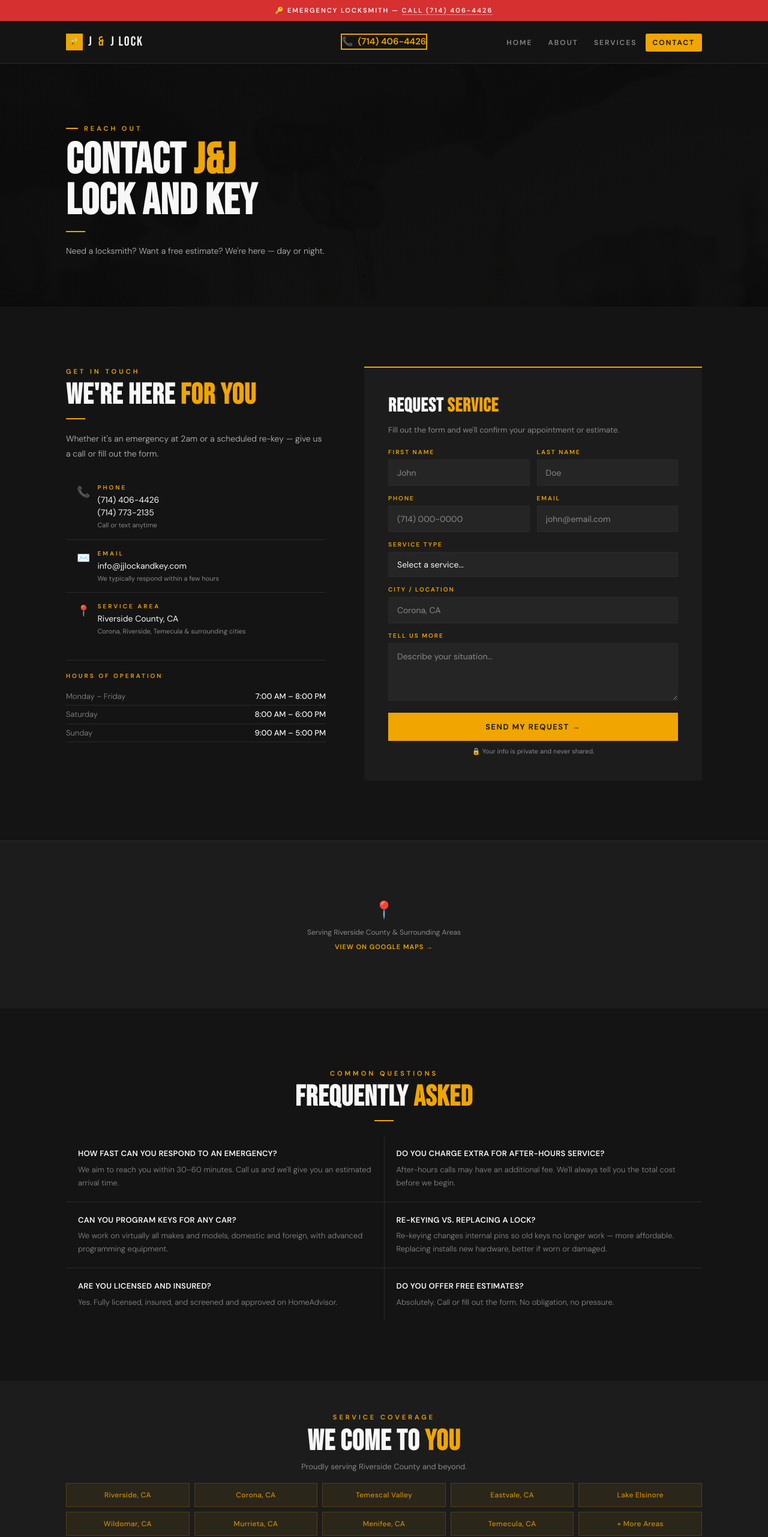
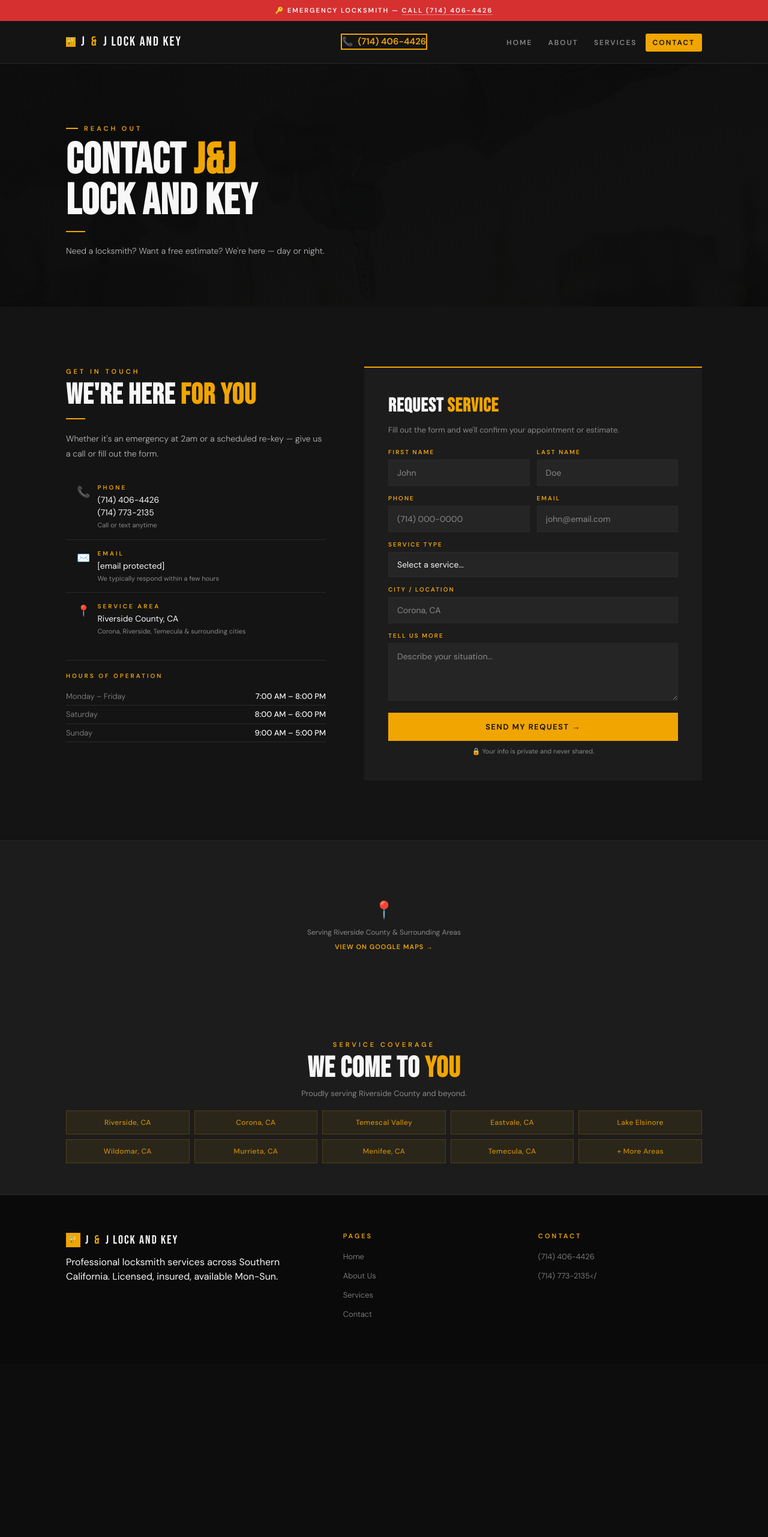
Before and after one commit to dary132/jjlockandkey, a plain HTML site: page contact.html in a window 1280 px wide. Shown: the top 2562 px of the page at 60% size. After the commit the page ends 2274 px from the top, so only its background shows below. Drawn offline with Linux system fonts and the light colour scheme.

Commit message:
Add files via upload

```diff
--- a/contact.html
+++ b/contact.html
@@ -5,13 +5,14 @@
 <meta name="viewport" content="width=device-width, initial-scale=1.0">
 <title>Contact Us – J&J Lock and Key | Request Service</title>
 <link rel="stylesheet" href="style.css">
+<link rel="icon" type="image/png" href="JJLockLogo.png">
 </head>
 <body>
 <div class="strip"><p>🔑 Emergency Locksmith — <a href="tel:+17144064426">Call (714) 406-4426</a></p></div>
 <nav class="nav">
   <div class="wrap">
     <div class="nav__inner">
-      <a href="index.html" class="nav__logo"><div class="nav__logo-mark">🔐</div>J<span>&amp;</span>J Lock</a>
+      <a href="index.html" class="nav__logo"><div class="nav__logo-mark">🔐</div>J<span>&amp;</span>J Lock and Key</a>
       <a href="tel:+17144064426" class="nav__phone-mobile">📞 (714) 406-4426</a>
       <a href="tel:+17144064426" class="nav__phone-desktop">(714) 406-4426</a>
       <ul class="nav__links">
@@ -30,7 +31,7 @@
 <div class="nav__scrim" id="scrim"></div>
 <div class="nav__drawer" id="drawer">
   <div class="nav__drawer-top">
-    <div class="nav__drawer-logo"><div class="nav__logo-mark">🔐</div>J<span>&amp;</span>J Lock</div>
+    <div class="nav__drawer-logo"><div class="nav__logo-mark">🔐</div>J<span>&amp;</span>J Lock and Key</div>
     <button class="nav__drawer-close" id="drawerClose">✕</button>
   </div>
   <div class="nav__drawer-phone">
@@ -62,7 +63,7 @@
 <div class="nav__scrim" id="scrim"></div>
 <div class="nav__drawer" id="drawer">
   <div class="nav__drawer-top">
-    <div class="nav__drawer-logo"><div class="nav__logo-mark">🔐</div>J<span>&amp;</span>J Lock</div>
+    <div class="nav__drawer-logo"><div class="nav__logo-mark">🔐</div>J<span>&amp;</span>J Lock and Key</div>
     <button class="nav__drawer-close" id="drawerClose">✕</button>
   </div>
   <div class="nav__drawer-phone">
@@ -127,7 +128,7 @@
         <p style="font-size:14px;font-weight:300;color:#bbb;line-height:1.75;margin-bottom:22px;">Whether it's an emergency at 2am or a scheduled re-key — give us a call or fill out the form.</p>
         <div class="contact-cards">
           <div class="cc"><div class="cc__icon">📞</div><div><span class="cc__label">Phone</span><div class="cc__val"><a href="tel:+17144064426">(714) 406-4426</a><br><a href="tel:+17147732135">(714) 773-2135</a></div><span class="cc__note">Call or text anytime</span></div></div>
-          <div class="cc"><div class="cc__icon">✉️</div><div><span class="cc__label">Email</span><div class="cc__val"><a href="mailto:info@jjlockandkey.com">info@jjlockandkey.com</a></div><span class="cc__note">We typically respond within a few hours</span></div></div>
+          <div class="cc"><div class="cc__icon">✉️</div><div><span class="cc__label">Email</span><div class="cc__val"><a href="/cdn-cgi/l/email-protection#bfd6d1d9d0ffd5d5d3d0dcd4ded1dbd4dac691dcd0d2"><span class="__cf_email__" data-cfemail="2d44434b426d474741424e464c4349464854034e4240">[email&#160;protected]</span></a></div><span class="cc__note">We typically respond within a few hours</span></div></div>
           <div class="cc"><div class="cc__icon">📍</div><div><span class="cc__label">Service Area</span><div class="cc__val">Riverside County, CA</div><span class="cc__note">Corona, Riverside, Temecula &amp; surrounding cities</span></div></div>
         </div>
         <div class="hours">
@@ -181,24 +182,6 @@
   <a href="https://www.google.com/maps/search/Riverside+County+CA" target="_blank">View on Google Maps →</a>
 </div>
 
-<section class="section section--dark">
-  <div class="wrap">
-    <div class="center">
-      <span class="label" style="display:block;margin-bottom:8px;">Common Questions</span>
-      <h2 class="d3" style="margin-bottom:4px;">Frequently <span class="gold">Asked</span></h2>
-      <div class="line line--c"></div>
-    </div>
-    <div class="faq-grid">
-      <div class="faq"><div class="faq__q">How fast can you respond to an emergency?</div><p class="faq__a">We aim to reach you within 30–60 minutes. Call us and we'll give you an estimated arrival time.</p></div>
-      <div class="faq"><div class="faq__q">Do you charge extra for after-hours service?</div><p class="faq__a">After-hours calls may have an additional fee. We'll always tell you the total cost before we begin.</p></div>
-      <div class="faq"><div class="faq__q">Can you program keys for any car?</div><p class="faq__a">We work on virtually all makes and models, domestic and foreign, with advanced programming equipment.</p></div>
-      <div class="faq"><div class="faq__q">Re-keying vs. replacing a lock?</div><p class="faq__a">Re-keying changes internal pins so old keys no longer work — more affordable. Replacing installs new hardware, better if worn or damaged.</p></div>
-      <div class="faq"><div class="faq__q">Are you licensed and insured?</div><p class="faq__a">Yes. Fully licensed, insured, and screened and approved on HomeAdvisor.</p></div>
-      <div class="faq"><div class="faq__q">Do you offer free estimates?</div><p class="faq__a">Absolutely. Call or fill out the form. No obligation, no pressure.</p></div>
-    </div>
-  </div>
-</section>
-
 <section class="areas">
   <div class="wrap">
     <span class="label" style="display:block;margin-bottom:8px;">Service Coverage</span>
@@ -214,7 +197,7 @@
   </div>
 </section>
 
-<script>
+<script data-cfasync="false" src="/cdn-cgi/scripts/5c5dd728/cloudflare-static/email-decode.min.js"></script><script>
 function handleSubmit(e){
   e.preventDefault();
   var btn=e.target.querySelector('button');
@@ -236,6 +219,4 @@
     </ul></div>
     <div><span class="footer__head">Contact</span><ul class="footer__list">
       <li><a href="tel:+17144064426">(714) 406-4426</a></li>
-      <li><a href="tel:+17147732135">(714) 773-2135</a></li>
-      <li><a href="/cdn-cgi/l/email-protection#a5cccbc3cae5cfcfc9cac6cec4cbc1cec0dc8bc6cac8"><span class="__cf_email__" data-cfemail="6f060109002f050503000c040e010b040a16410c0002">[email&#160;protected]</span></a></li>
-      <li><span>Rive
+      <li><a href="tel:+17147732135">(714) 773-2135</
--- a/style.css
+++ b/style.css
@@ -69,8 +69,8 @@
 /* ─── NAV ─── */
 .nav{background:var(--dark);border-bottom:1px solid var(--border);position:sticky;top:0;z-index:400;}
 .nav__inner{display:grid;grid-template-columns:auto 1fr auto;align-items:center;height:58px;}
-.nav__logo{font-family:var(--d);font-size:20px;letter-spacing:2px;text-transform:uppercase;color:var(--white);display:flex;align-items:center;gap:9px;white-space:nowrap;justify-self:start;}
-.nav__logo-mark{width:28px;height:28px;background:var(--gold);display:flex;align-items:center;justify-content:center;font-size:13px;flex-shrink:0;}
+.nav__logo{font-family:var(--d);font-size:14px;letter-spacing:2px;text-transform:uppercase;color:var(--white);display:flex;align-items:center;gap:9px;white-space:nowrap;justify-self:start;}
+.nav__logo-mark{width:16px;height:16px;background:var(--gold);display:flex;align-items:center;justify-content:center;font-size:13px;flex-shrink:0;}
 .nav__logo span{color:var(--gold);}
 .nav__phone-desktop{display:none;}
 .nav__phone-mobile{justify-self:center;margin-left:-20px;display:flex;align-items:center;gap:6px;border:1.5px solid var(--gold);padding:7px 14px;font-size:12px;font-weight:600;letter-spacing:1px;color:var(--gold);white-space:nowrap;transition:all .2s;}
@@ -114,8 +114,8 @@
 
 /* ─── HERO ─── */
 .hero{position:relative;min-height:100svh;display:flex;align-items:center;overflow:hidden;padding-bottom:70px;}
-.hero__video{position:absolute;inset:0;width:100%;height:100%;object-fit:cover;filter:brightness(.14) saturate(.3);}
-.hero__overlay{position:absolute;inset:0;background:linear-gradient(160deg,rgba(13,13,13,.97) 0%,rgba(13,13,13,.8) 60%,rgba(13,13,13,.25) 100%);}
+.hero__video{position:absolute;inset:0;width:100%;height:100%;object-fit:cover;filter:brightness(.55) saturate(.7);}
+.hero__overlay{position:absolute;inset:0;background:linear-gradient(160deg,rgba(13,13,13,.75) 0%,rgba(13,13,13,.5) 60%,rgba(13,13,13,.15) 100%);}
 .hero__body{position:relative;z-index:2;padding:52px 0;}
 .hero__eyebrow{display:inline-flex;align-items:center;gap:10px;margin-bottom:16px;}
 .hero__eyebrow::before{content:'';width:20px;height:2px;background:var(--gold);}
@@ -383,3 +383,9 @@
   .cf{padding:40px;}
   .map-box{height:280px;}
 }
+
+/* YELP LINK */
+.yelp-link{display:inline-flex;align-items:center;gap:10px;margin-top:22px;background:rgba(255,255,255,.06);border:1px solid rgba(255,255,255,.15);padding:10px 18px;transition:all .2s;color:#ccc;}
+.yelp-link:hover{border-color:#e0201c;background:rgba(224,32,28,.08);}
+.yelp-logo{width:36px;height:auto;}
+.yelp-link span{font-size:12px;font-weight:600;letter-spacing:1px;text-transform:uppercase;}
```
Also changed, not shown: about.html (+3 -2 lines), index.html (+10 -5 lines), services.html (+3 -2 lines), JJLockANDKEYLOGO.png (added), homeadvisor.png (added), yelp.png (added), yelplogo.png (added), 1 other file.
